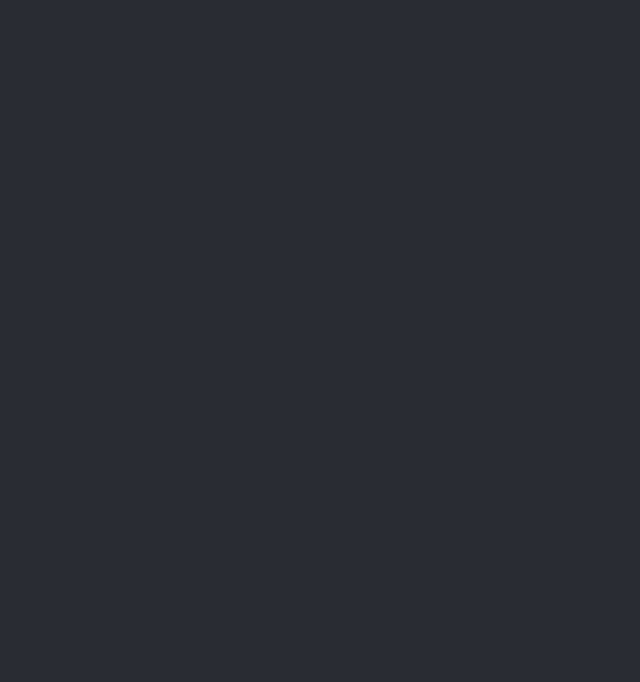
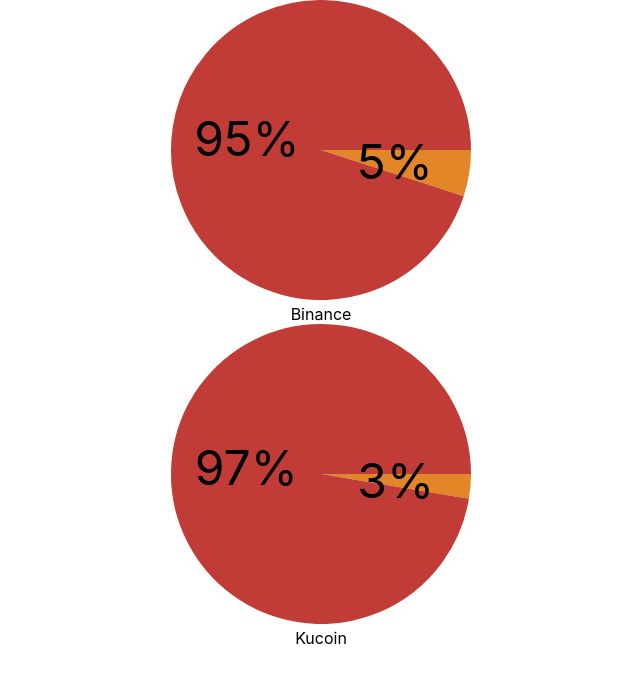
Before and after one commit to poeks/wallet-aggregator, a React (Create React App) app: page / in a window 1280 px wide. Shown: the top 682 px of the page, without its empty margins (319-959 px from the left). Built offline with nearby package versions, Linux system fonts and the light colour scheme.

Commit message:
Visualize mock data in piechart

```diff
--- a/package.json
+++ b/package.json
@@ -8,6 +8,7 @@
     "@testing-library/user-event": "^12.8.3",
     "react": "^17.0.2",
     "react-dom": "^17.0.2",
+    "react-minimal-pie-chart": "^8.2.0",
     "react-scripts": "4.0.3",
     "web-vitals": "^1.1.2"
   },
--- a/src/App.js
+++ b/src/App.js
@@ -1,10 +1,11 @@
 import './App.css';
+import PieChartContainer from './components/PieChartContainer/PieChartContainer';
 
 function App() {
+
   return (
     <div className="App">
-      <header className="App-header">
-      </header>
+      <PieChartContainer/>
     </div>
   );
 }
--- /dev/null
+++ b/src/components/PieChartContainer/PieChartContainer.js
@@ -0,0 +1,78 @@
+import React from 'react';
+import { PieChart } from 'react-minimal-pie-chart';
+
+
+const mockWalletData1 = {
+    origin: 'Binance',
+    balances: [
+        {
+           "asset":"BTC",
+           "free":"0.09905021",
+           "locked":"0.00000000",
+           "color": "#E38627",
+        },
+        {
+           "asset":"USDT",
+           "free":"1.89109409",
+           "locked":"0.00000000",
+           "color": "#C13C37",
+        }
+     ]
+  }
+
+
+const mockWalletData2 = {
+    origin: 'Kucoin',
+    balances: [
+        {
+            "asset":"BTC",
+            "free":"0.16",
+            "locked":"0.00000000",
+            "color": "#E38627",
+        },
+        {
+            "asset":"USDT",
+            "free":"5.89109409",
+            "locked":"0.00000000",
+            "color": "#C13C37",
+        }
+    ]
+}
+
+
+const getPieChartDataEntries = (asset) => {
+    console.log('asset: ', asset)
+    return ({title: asset.asset, value: parseFloat(asset.free) + parseFloat(asset.locked), color: asset.color});
+}
+
+
+const PieChartContainer = () => {
+
+  const walletData = [mockWalletData1, mockWalletData2];
+
+    return (
+        <div>
+            {walletData.map(wallet => {
+                console.log('wallet: ', wallet)
+                return (
+                    <div>
+                        <PieChart
+                        style={{height: '300px'}}
+                        label={({dataEntry}) => {return Math.round(dataEntry.percentage) + '%'}}
+                        data={wallet.balances.map(asset => getPieChartDataEntries(asset))}
+                        />
+                        {wallet.origin}
+                    </div>
+
+                )
+            }
+            )
+            }
+
+        </div>
+
+    )
+
+}
+
+export default PieChartContainer;
```
Also changed, not shown: 1 other file (tests, documents, lock files or other folders).
